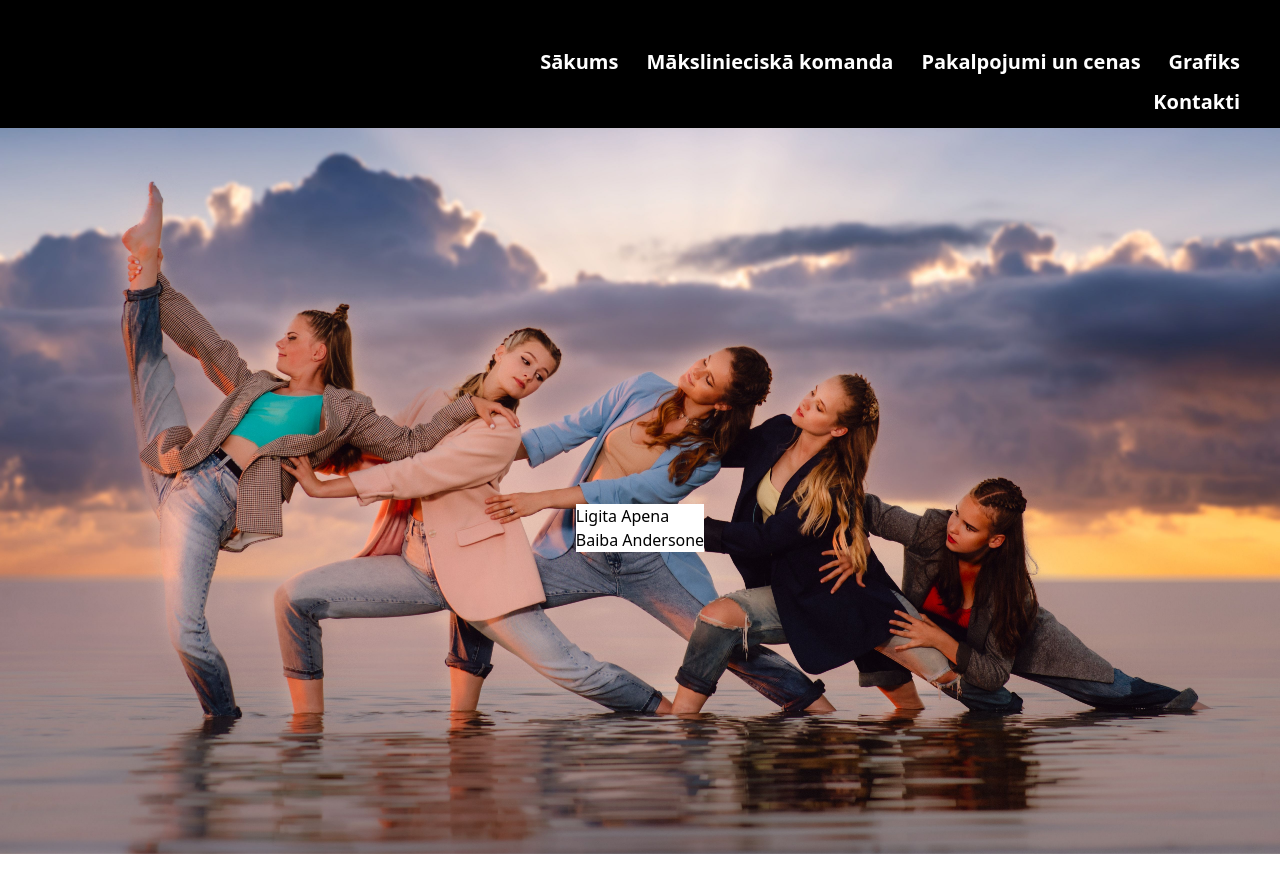
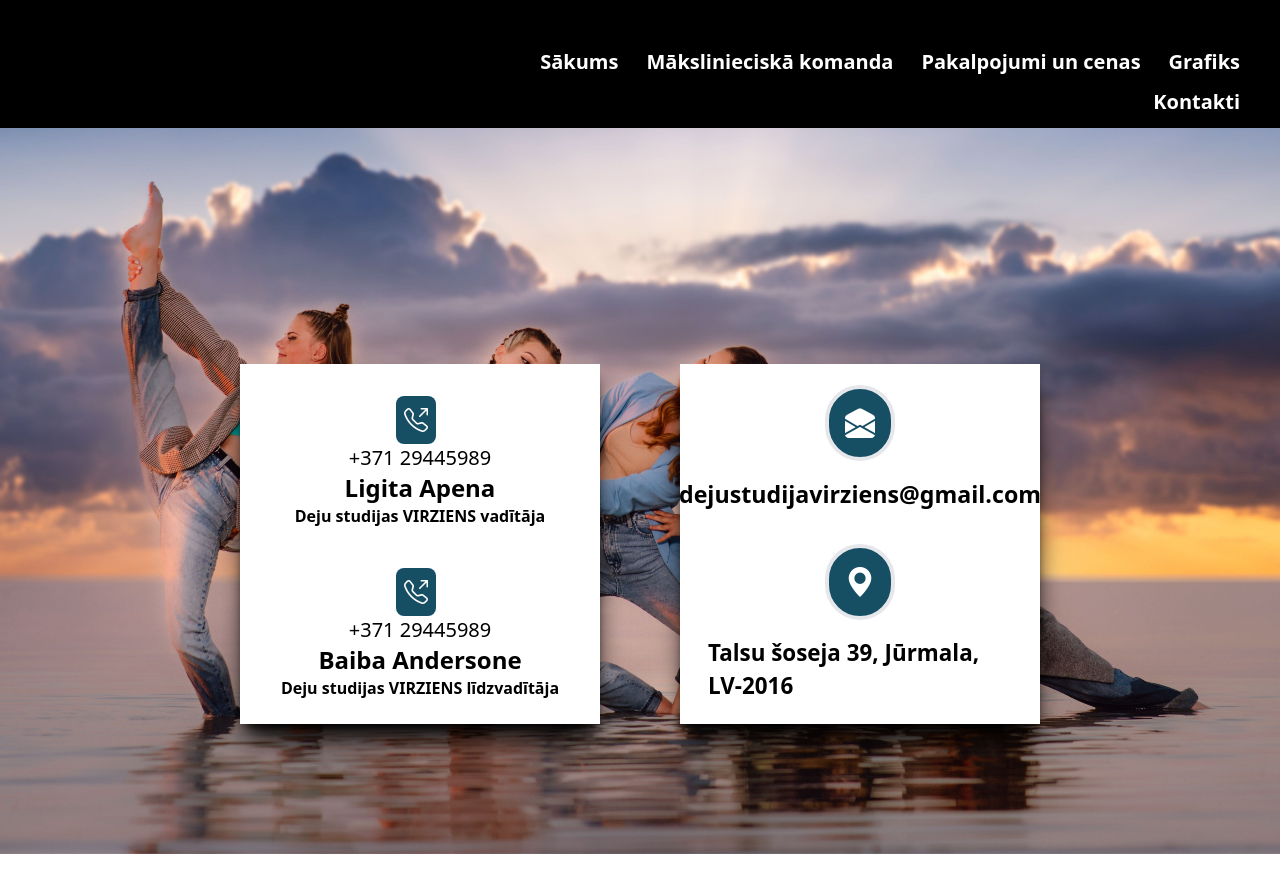
Before and after one commit to ErnestNeimanis/virziens, a Vue app in the folder virziens/: page /contacts in a window 1280 px wide. Shown: the top 892 px of the page. Built offline with nearby package versions, Linux system fonts and the light colour scheme; a web font is replaced by a local one.

Commit message:
contacts basic ready

```diff
--- a/virziens/src/components/contacts/ContactListCard.vue
+++ b/virziens/src/components/contacts/ContactListCard.vue
@@ -17,11 +17,33 @@ function telHref(phone: string | undefined) {
 </script>
 
 <template>
-    <div class="bg-white">
-        <div v-for="c in contacts">
-            <div>
-                <span>{{ c.name }}</span>
+    <div class="  bg-white w-full h-full flex justify-center items-center">
+        <div class="flex flex-col gap-8">
+            <div v-for="contact in contacts" class="flex flex-col ">
+
+                   <div class="flex flex-col items-center mt-2">
+                    <a class="mr-2" :href="telHref(contact.phone)">
+                        <div class="bg-cyan-900 hover:bg-cyan-400 rounded-lg p-2">
+                            <i class="bi bi-telephone-outbound text-2xl text-white"></i>
+                        </div>
+
+                    </a>
+                    <div class="text-center">
+                        <span class="text-xl ">{{ telSeparate(contact.phone) }}</span>
+
+                    </div>
+                </div>
+
+                <div class=" text-center">
+                    <span class="text-2xl  font-bold">{{ contact.name }}</span>
+                </div>
+                <div class=" text-center">
+                    <span class="font-semibold">{{ contact.title }}</span>
+                </div>
+
+
             </div>
         </div>
+
     </div>
 </template>
--- a/virziens/src/components/contacts/GeneralContactsCard.vue
+++ b/virziens/src/components/contacts/GeneralContactsCard.vue
@@ -1,13 +1,48 @@
 <script setup lang="ts">
 import { contacts,generalContactData } from '@/composables/contacts';
+
+function addressHref(address: string | undefined): string {
+    if (!address) return "";
+    return `https://www.google.com/maps/search/?api=1&query=${address}`
+}
+
+function telSeparate(phone: string | undefined): string {
+    if (!phone) return "";
+    return `${phone.substring(0, 4)} ${phone.substring(4, phone.length)}`
+}
+function telHref(phone: string | undefined) {
+    if (!phone) return ""
+    return `tel:${phone}`
+}
 
 
 </script>
 
 <template>
 
-<div class="bg-white w-[25vw] h-[25vw] min-w-[360px] min-h-[360px] ">
+  <div class=" w-full h-full flex flex-col justify-center items-center gap-8 bg-white">
 
-</div>
+                <div class="flex flex-col items-center gap-4">
+                    <div class="border-4 p-4 rounded-full bg-cyan-900 hover:bg-cyan-400">
+                        <i class="bi bi-envelope-open-fill text-3xl text-white"></i>
+                    </div>
+                    <div >
+                        <span class=" text-[145%] font-bold">{{ generalContactData.email }}</span>
+                    </div>
+                </div>
+
+                <div class="border w-[90%] border-stone-400 hidden"></div>
+
+
+                <div class="flex flex-col items-center gap-4">
+                    <div  class="border-4 p-4 rounded-full bg-cyan-900 hover:bg-cyan-400">
+                        <a :href="addressHref(generalContactData.address)"><i class="bi bi-geo-alt-fill  text-3xl text-white"></i></a>
+                    </div>
+                    <div class="px-7">
+                        <span class="  text-[140%] font-bold whitespace-break-spaces">{{ generalContactData.address }}</span>
+                    </div>
+                </div>
+
+            </div>
 
 </template>
--- a/virziens/src/components/home/HomeSection2.vue
+++ b/virziens/src/components/home/HomeSection2.vue
@@ -49,7 +49,7 @@ onMounted(() => {
       <div
         class="relative flex   ">
         <article
-          class="flex flex-col mt-[25vw] md:gap-[10vw] gap-4  lg:text-5xl md:text-5xl sm:text-2xl xs:text-base  px-6   h-full ">
+          class="flex flex-col mt-[25vw] md:gap-[10vw] gap-4  lg:text-6xl md:text-5xl sm:text-4xl xs:text-xl  px-6   h-full ">
 
           <p :class="secondTextAnimationClass" ref="secondText"
             class="  transition-all mb-[3.5vw] w-full text-center   rounded-lg px-6 my-56 font-extrabold bg-white/40 "
--- a/virziens/src/views/ContactsView.vue
+++ b/virziens/src/views/ContactsView.vue
@@ -25,15 +25,15 @@ function telSeparate(phone: string | undefined): string {
   <Header class="bg-black" />
   <div class=" min-h-screen">
 
-    <!-- <div>
-      <img :src="topImage" alt="">
-    </div> -->
-    <main class="flex justify-center items-center  ">
+    <main class="flex justify-center items-center  min-h-screen min-w-screen pt-8">
       <img :src="topImage" alt="" class="min-h-screen object-cover fixed top-0 z-[-1] ">
-      <div class="h-screen w-screen flex justify-center items-center ">
-        <div class="flex gap-24">
-          <div>
+      <div class="n flex justify-center items-center fixe  ">
+        <div class="flex justify-center items-center flex-wrap gap-20 w-full px-4 ">
+          <div class=" md:w-[25vw] md:h-[25vw] w-[90vw] h-[90vw]  shadow shadow-black shadow-xl min-w-[360px] min-h-[360px] ">
             <ContactListCard />
+          </div>
+          <div class="md:w-[25vw] md:h-[25vw] w-[90vw] h-[90vw]  shadow shadow-black shadow-xl min-w-[360px] min-h-[360px]">
+            <GeneralContactsCard />
           </div>
 
         </div>
```
Also changed, not shown: 5 other files (tests, documents, lock files or other folders).
